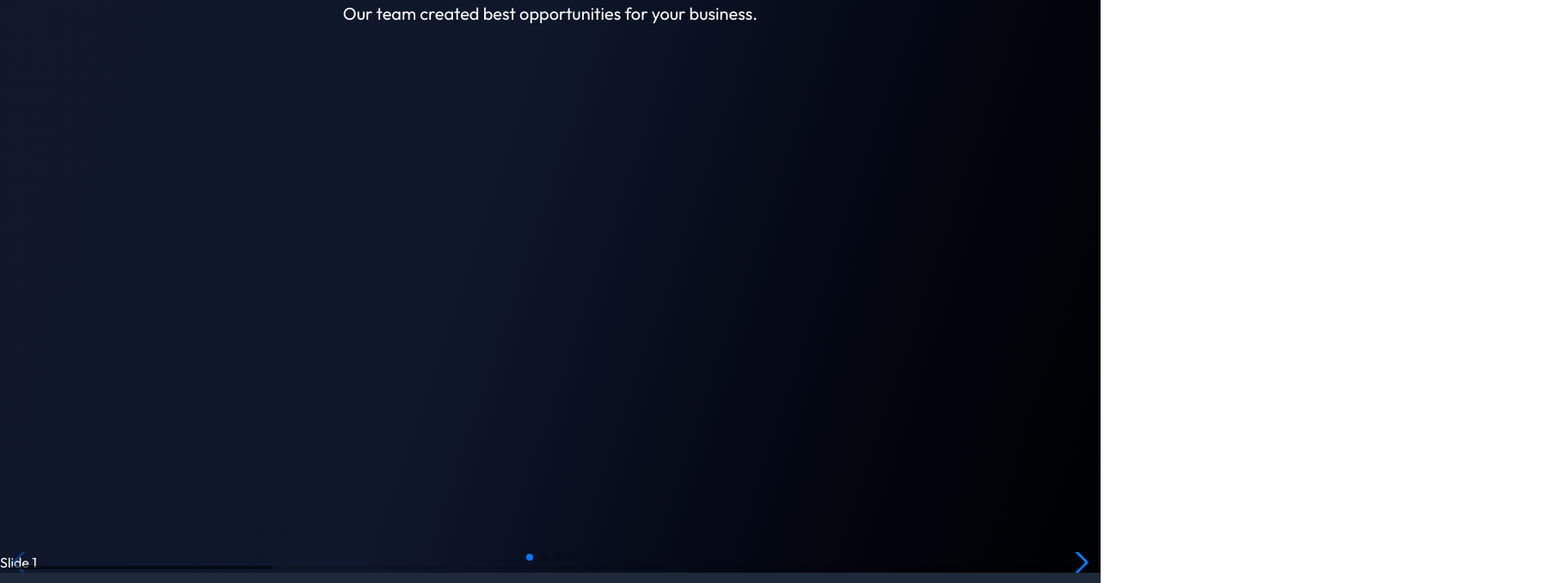
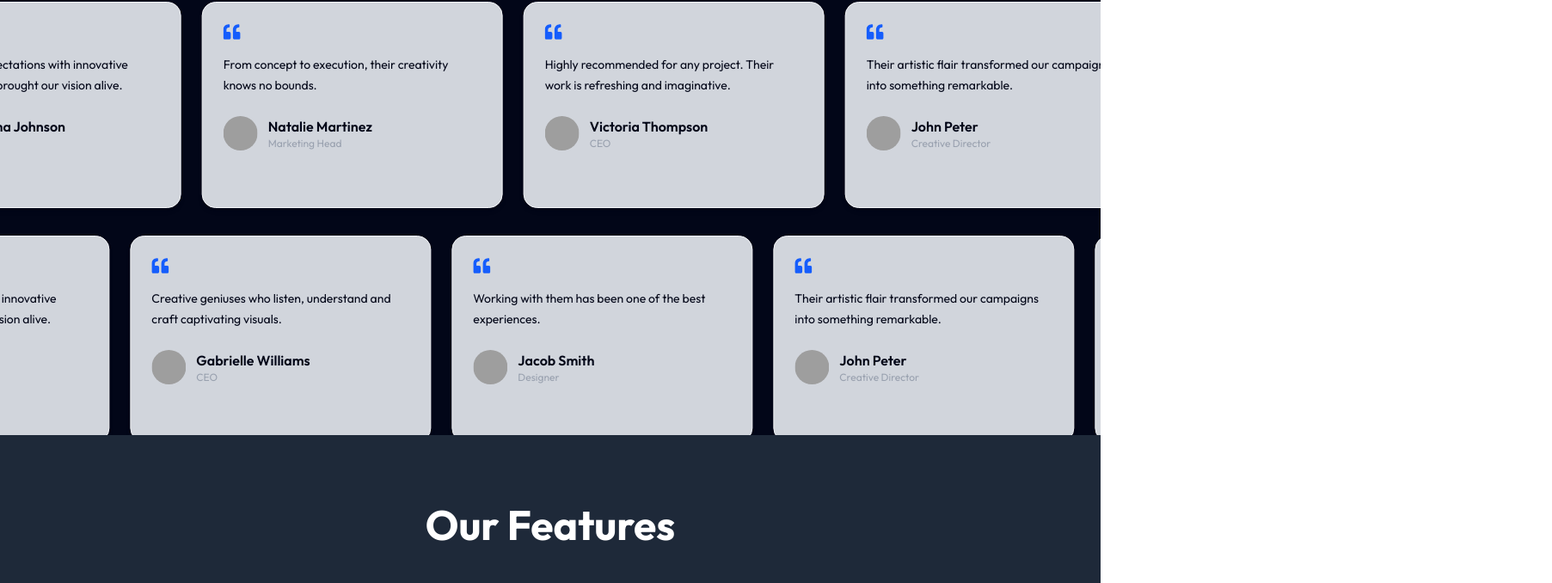
Before and after one commit to Bebsiizcool/TechGeek-React, a React (Vite) app: page / in a window 1280 px wide. Shown: the part 1894-2572 px from the top of the page at 86% size, 1805 px wide, since content can reach past the window. Built offline with nearby package versions, Linux system fonts and the light colour scheme; grey boxes are pictures that could not be loaded.

Commit message:
about-to-finish

```diff
--- /dev/null
+++ b/components/About.jsx
@@ -0,0 +1,13 @@
+import React from 'react'
+
+const About = () => {
+  return (
+    <div>
+      <div className="h-screen">
+
+      </div>
+    </div>
+  )
+}
+
+export default About
--- a/components/Footer.jsx
+++ b/components/Footer.jsx
@@ -6,7 +6,7 @@ import { FiTwitter } from "react-icons/fi";
 
 const Footer = () => {
   return (
-    <div id='footer'>
+    <div id='footer' className='bg-gray-800 '>
     <div className=' w-full flex'>
       <div className='px-20 pt-10 w-1/3 '>
         <h1 className='flex items-center text-4xl'><SiTechcrunch className='m-2' /> TechGeek</h1>
--- a/components/Hero.jsx
+++ b/components/Hero.jsx
@@ -3,8 +3,8 @@ import { Link } from 'react-router-dom'
 const Hero = () => {
   return (
     <div>
-       <div className='flex justify-between  bg-gradient-to-br from-gray-900 via-slate-900 to-black'>
-    <div className='w-1/2 pl-40 mt-48'>
+       <div className='flex justify-between h-screen bg-gradient-to-br from-gray-900 via-slate-900 to-black'>
+    <div className='w-1/2 pl-40  flex justify-center flex-col'>
 
       <h1 className='text-7xl font-bold'>INTRODUCING</h1>
       <h1 className='text-6xl font-medium -mt-2 text-blue-200 italic '>NEW TECHNOLOGY</h1>
@@ -28,7 +28,7 @@ const Hero = () => {
 
 
 
-      <div className=' flex '>
+      <div className=' flex pt-20'>
       <img className='   scale-x-[-1] 'src="\herosimg.png" alt="" srcset="" />
       </div>
 
--- a/components/Navbar.jsx
+++ b/components/Navbar.jsx
@@ -27,19 +27,19 @@ const Navbar = () => {
   }
 
   return (
-    <div className=' w-[95%] m-auto pt-8 '>
-      <nav className='bg-gray-800 flex text-white rounded-full  '>
+    <div className=' w-[100%] mt-12 fixed z-99 flex justify-center h-10 items-center hover:'>
+      <nav className=' bg-gray-800 flex text-white rounded-full  flex-warp border border-amber-50'>
 
         <Link
           to="/"
-          className="flex items-center text-3xl pl-12 pr-12 font-medium hover:cursor-pointer"
+          className="flex items-center text-3xl px-12  font-medium hover:cursor-pointer"
         >
           <SiTechcrunch className='m-2' />
 
           <span className=''> TechGeek</span>
         </Link>
 
-        <ul className='flex gap-13 p-8 hover:cursor-pointer'>
+        <ul className='flex gap-13 p-4 hover:cursor-pointer hover:p-8'>
           <NavLink onClick={scrolltoservices}> <li>Services</li> </NavLink>
           <NavLink> <li onClick={scrolltotestimonial}>Testamonials</li> </NavLink>
           <NavLink onClick={scrolltofeature}> <li>Features</li> </NavLink>
@@ -47,14 +47,14 @@ const Navbar = () => {
           <NavLink> <li>AboutUS</li> </NavLink>
         </ul>
 
-        <div className='flex ml-160 gap-3 text-lg items-center text-gray-800 '>
+        <div className='flex  gap-3 px-12 text-lg items-center text-gray-800 '>
 
           <Link to='/login'>
-          <button className='bg-white rounded-full w-30 h-10 hover:cursor-pointer'>Login</button>
+          <button className='bg-white rounded-full w-20 h-10 hover:cursor-pointer'>Login</button>
           </Link>
 
           <Link to='/sign'>
-          <button className='bg-white rounded-full w-30 h-10 hover:cursor-pointer'>SignUp</button>
+          <button className='bg-white rounded-full w-20 h-10 hover:cursor-pointer'>SignUp</button>
           </Link>
         </div>
       </nav>
--- /dev/null
+++ b/components/Testimonialcard.jsx
@@ -0,0 +1,40 @@
+import { FaQuoteLeft } from "react-icons/fa";
+
+export default function TestimonialCard({ item }) {
+  return (
+    <div
+      className="
+      w-[350px]
+      h-[240px]
+      bg-gray-300
+      text-slate-950
+      rounded-2xl
+      shadow-md
+      p-6
+      flex-shrink-0
+      border border-gray-100
+      "
+    >
+      <FaQuoteLeft className="text-blue-600 text-xl mb-4" />
+
+      <p className="text-slate-950 text-sm leading-6">
+        {item.text}
+      </p>
+
+      <div className="flex items-center gap-3 mt-6">
+        <img
+          src={item.image}
+          className="w-10 h-10 rounded-full"
+        />
+
+        <div>
+          <h3 className="font-semibold">{item.name}</h3>
+
+          <p className="text-xs text-gray-400">
+            {item.role}
+          </p>
+        </div>
+      </div>
+    </div>
+  );
+}
--- a/components/testamonials.jsx
+++ b/components/testamonials.jsx
@@ -1,43 +1,118 @@
-import React from 'react'
-import { Navigation, Pagination, Scrollbar, A11y } from 'swiper/modules';
-import { Swiper, SwiperSlide } from 'swiper/react';
+import { motion } from "framer-motion";
+import TestimonialCard from "./Testimonialcard";
+const testimonials = [
+  {
+    id: 1,
+    name: "Gabrielle Williams",
+    role: "CEO",
+    image: "https://i.pravatar.cc/150?img=32",
+    text: "Creative geniuses who listen, understand and craft captivating visuals."
+  },
+  {
+    id: 2,
+    name: "Samantha Johnson",
+    role: "Founder",
+    image: "https://i.pravatar.cc/150?img=47",
+    text: "Exceeded our expectations with innovative designs that truly brought our vision alive."
+  },
+  {
+    id: 3,
+    name: "Natalie Martinez",
+    role: "Marketing Head",
+    image: "https://i.pravatar.cc/150?img=12",
+    text: "From concept to execution, their creativity knows no bounds."
+  },
+  {
+    id: 4,
+    name: "Victoria Thompson",
+    role: "CEO",
+    image: "https://i.pravatar.cc/150?img=20",
+    text: "Highly recommended for any project. Their work is refreshing and imaginative."
+  },
+  {
+    id: 5,
+    name: "John Peter",
+    role: "Creative Director",
+    image: "https://i.pravatar.cc/150?img=68",
+    text: "Their artistic flair transformed our campaigns into something remarkable."
+  },
+  {
+    id: 6,
+    name: "Jacob Smith",
+    role: "Designer",
+    image: "https://i.pravatar.cc/150?img=56",
+    text: "Working with them has been one of the best experiences."
+  }
+];
 
-import 'swiper/css';
-import 'swiper/css/navigation';
-import 'swiper/css/pagination';
-import 'swiper/css/scrollbar';
+const top = [...testimonials, ...testimonials];
+const bottom = [...testimonials].reverse();
+const bottomRow = [...bottom, ...bottom];
 
-const testamonials = () => {
+export default function Testimonials() {
   return (
-    <div>
+    <section id="testimonial" className="py-24 bg-slate-950 h-screen overflow-hidden">
 
-      <div id="testimonial" className="  h-screen max-w-7xl mx-auto py-20">
-      <div className="flex flex-col items-center justify-center ">
-        <h1 className="text-6xl ">What Others Say About Us</h1>
-        <p className="text-xl p-5">Our team created best opportunities for your business.</p>
-        </div>
+      <div className="text-center mb-14">
+
+        <span className="px-5 py-2 rounded-full bg-black text-white text-sm">
+          ⭐ Rated 5/5 by over 1,400 users
+        </span>
+
+        <h2 className="text-5xl font-bold mt-8">
+          What Others Say About Us
+        </h2>
+
+        <p className="text-2xl pt-2">
+          Our team created best opportunities for your business.
+        </p>
+
       </div>
 
-      <Swiper
-      // install Swiper modules
-      modules={[Navigation, Pagination, Scrollbar, A11y]}
-      spaceBetween={50}
-      slidesPerView={1}
-      navigation
-      pagination={{ clickable: true }}
-      scrollbar={{ draggable: true }}
-      onSwiper={(swiper) => console.log(swiper)}
-      onSlideChange={() => console.log('slide change')}
-    >
-      <SwiperSlide>Slide 1</SwiperSlide>
-      <SwiperSlide>Slide 2</SwiperSlide>
-      <SwiperSlide>Slide 3</SwiperSlide>
-      <SwiperSlide>Slide 4</SwiperSlide>
-      ...
-    </Swiper>
+      {/* TOP */}
 
-    </div>
-  )
+      <motion.div
+        className="flex gap-6 mb-8 w-max"
+        animate={{
+          x: ["0%", "-50%"],
+        }}
+        transition={{
+          duration: 28,
+          repeat: Infinity,
+          ease: "linear",
+        }}
+        whileHover={{}}
+      >
+        {top.map((item, index) => (
+          <TestimonialCard
+            key={index}
+            item={item}
+          />
+        ))}
+      </motion.div>
+
+      {/* BOTTOM */}
+
+      <motion.div
+        className="flex gap-6 w-max"
+        animate={{
+          x: ["-50%", "0%"],
+        }}
+        transition={{
+          duration: 28,
+          repeat: Infinity,
+          ease: "linear",
+        }}
+
+      >
+        {bottomRow.map((item, index) => (
+          <TestimonialCard
+            key={index}
+            item={item}
+          />
+        ))}
+      </motion.div>
+
+    </section>
+  );
 }
-
-export default testamonials
--- a/package.json
+++ b/package.json
@@ -12,6 +12,7 @@
   "dependencies": {
     "@heroicons/react": "^2.2.0",
     "@tailwindcss/vite": "^4.3.3",
+    "framer-motion": "^12.43.0",
     "react": "^19.2.7",
     "react-dom": "^19.2.7",
     "react-hook-form": "^7.83.0",
--- a/src/page/Home.jsx
+++ b/src/page/Home.jsx
@@ -4,6 +4,7 @@ import Services from '../../components/Services';
 import Features from '../../components/Features';
 import Hero from '../../components/Hero';
 import Testamonials from '../../components/testamonials';
+import About from '../../components/About';
 
 
 const Home = () => {
@@ -15,7 +16,7 @@ const Home = () => {
     <Services/>
     <Testamonials/>
     <Features/>
-
+    <About/>
 
     </div>
   )
```
Also changed, not shown: 1 other file (tests, documents, lock files or other folders).
